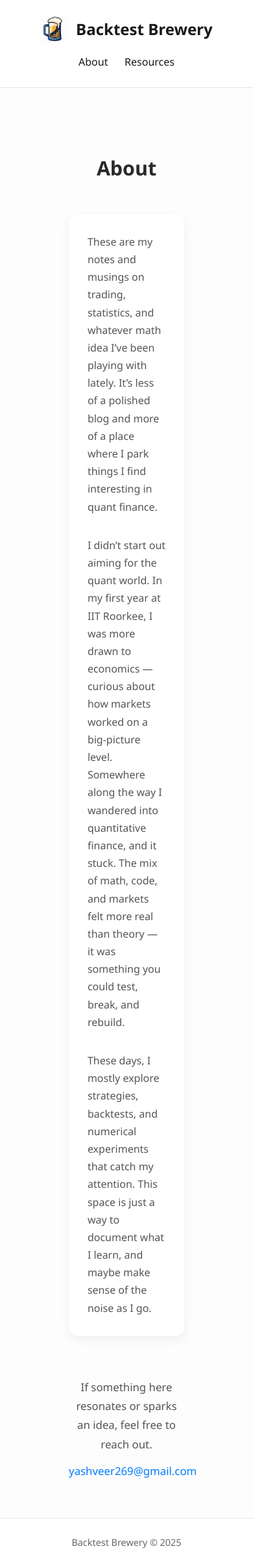
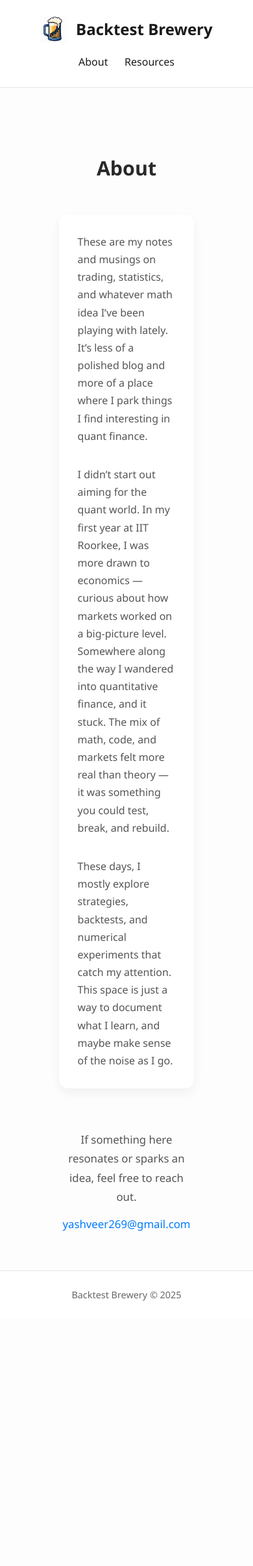
Before and after one commit to backtestbrewery/backtestbrewery.github.io, a Jekyll site: the page built from about.html, in a window 390 px wide. Shown: the whole page at 65% size. Built offline with Jekyll 4.4.1, drawn with Linux system fonts in a browser that asks for light colours; after the commit the page ends 2029 px from its top, so only the background shows below that.

Commit message:
Update about.html

```diff
--- a/about.html
+++ b/about.html
@@ -40,9 +40,9 @@ body {
 }
 
 .container {
-  max-width: 1050px;
+  max-width: 1000px; /* ✅ match index page */
   margin: 0 auto;
-  padding: 0 2rem;
+  padding: 0 3rem;   /* ✅ match index page */
 }
 
 /* Section */
@@ -105,7 +105,10 @@ body {
 }
 
 /* Responsive */
-@media (max-width: 992px) {
+@media (max-width: 768px) {
+  .container {
+    padding: 0 1.5rem; /* ✅ match index responsive */
+  }
   .about-section h1 {
     font-size: 2.2rem;
   }
@@ -133,7 +136,7 @@ body {
   .about-card p {
     font-size: 1rem;
     line-height: 1.7;
-    text-align: left; /* easier to read on mobile */
+    text-align: left; /* easier reading on small screens */
   }
   .contact-link {
     font-size: 1.05rem;
```
